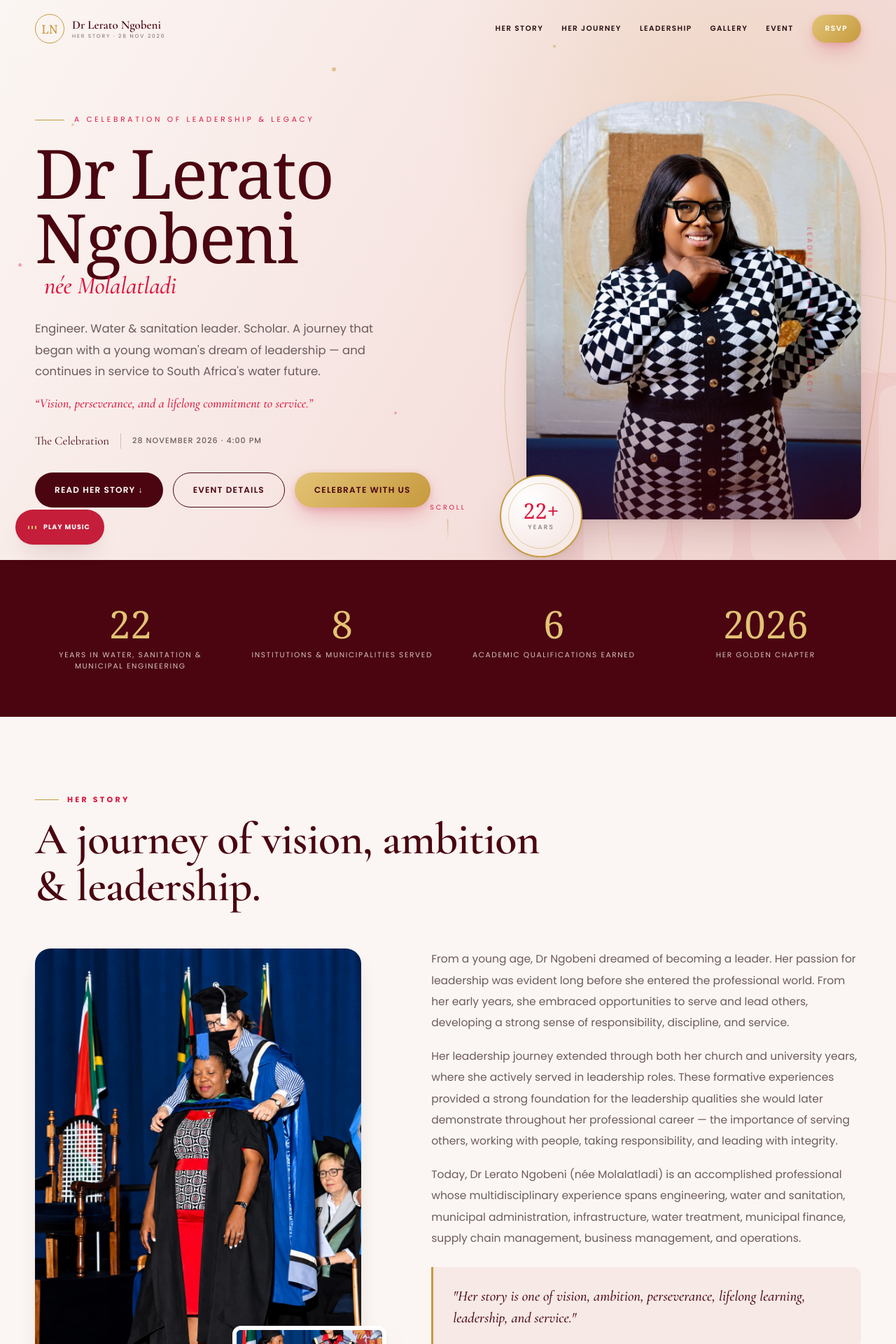
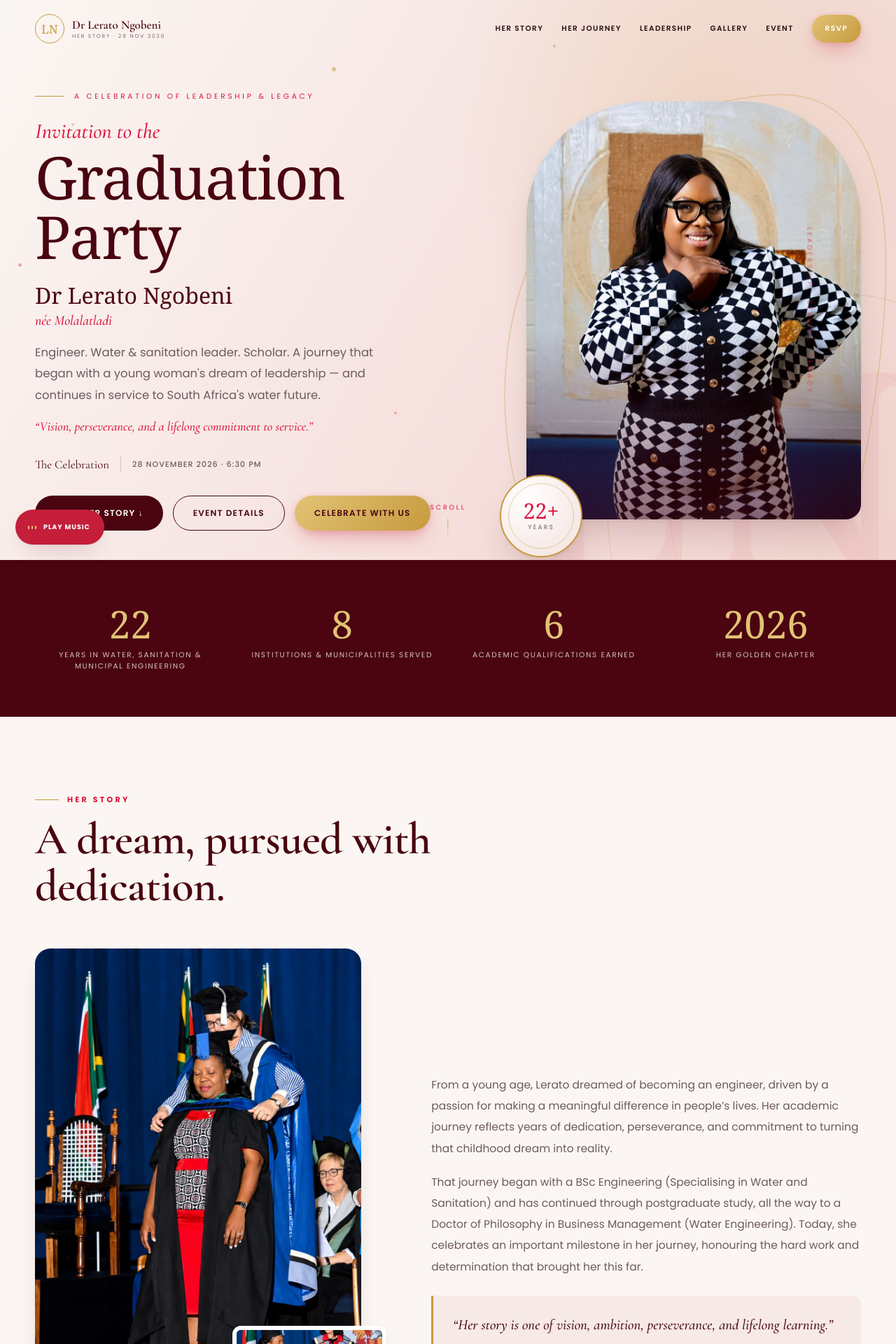
Before and after one commit to molefifransnonyane-dev/DrLeratoNgobeniRSVP, a PHP site: page / in a window 1280 px wide. Shown: the top 1920 px of the page at 70% size. Run offline with PHP 8.4, Linux system fonts and the light colour scheme; some web fonts are replaced.

Commit message:
Graduation Party invitation heading, academic-only story, 6:30 PM start
- Hero heading now reads "Invitation to the Graduation Party"
- Story section rewritten to focus on her academic journey; adds
  Academic Qualifications list and a separate WISA/ECSA statement
- Event time changed to 6:30 PM everywhere (incl. countdown target)
- Add drleratongobenirsvp.lailai.co.za to LIVE_HOSTS so RSVPs submit
  on the live site instead of showing preview mode

Co-Authored-By: Claude Sonnet 5.5 <noreply@anthropic.com>

```diff
--- a/assets/story.css
+++ b/assets/story.css
@@ -174,9 +174,11 @@ a:focus-visible,button:focus-visible,input:focus-visible,select:focus-visible,te
 
 .hero-eyebrow{display:flex;align-items:center;gap:14px;font-size:10.5px;letter-spacing:.36em;text-transform:uppercase;color:var(--wine)}
 .hero-eyebrow span{width:42px;height:1px;background:var(--gold)}
-.hero h1{margin-top:22px;font-family:var(--display);font-weight:400;font-size:clamp(3.1rem,7.6vw,6.4rem);line-height:.94;letter-spacing:-.02em;color:var(--burgundy-deep)}
-.hero h1 em{display:block;margin-left:2%;font-family:var(--serif);font-style:italic;font-size:.36em;line-height:1.4;letter-spacing:-.01em;color:var(--wine)}
-.hero-lede{max-width:520px;margin-top:22px;font-size:16.5px;line-height:1.85;color:var(--ink-soft)}
+.hero h1{margin-top:22px;font-family:var(--display);font-weight:400;font-size:clamp(3rem,6.6vw,5.6rem);line-height:1;letter-spacing:-.02em;color:var(--burgundy-deep)}
+.hero h1 .h1-pre{display:block;margin-bottom:.12em;font-family:var(--serif);font-style:italic;font-size:.36em;line-height:1.3;letter-spacing:0;color:var(--wine)}
+.hero-name{margin-top:22px;font-family:var(--display);font-size:clamp(1.45rem,2.6vw,2rem);line-height:1.25;color:var(--burgundy-deep)}
+.hero-name em{display:block;margin-top:4px;font-family:var(--serif);font-style:italic;font-size:.62em;color:var(--wine)}
+.hero-lede{max-width:520px;margin-top:18px;font-size:16.5px;line-height:1.85;color:var(--ink-soft)}
 .hero-quote{max-width:460px;margin-top:16px;font-family:var(--serif);font-style:italic;font-size:1.15rem;line-height:1.5;color:var(--wine)}
 .hero-divider-meta{display:flex;align-items:center;gap:16px;margin-top:28px;font-size:12.5px}
 .hdm-label{font-family:var(--serif);font-size:1.05rem;color:var(--burgundy-deep)}
@@ -252,11 +254,26 @@ a:focus-visible,button:focus-visible,input:focus-visible,select:focus-visible,te
 }
 .bio-photo-inset img{width:100%;height:100%;display:block;object-fit:cover}
 @media (max-width:600px){.bio-photo-group{padding-bottom:36px;padding-right:26px}.bio-photo-inset{width:44%}}
+@media (min-width:901px){.bio-text{align-self:center}}
 .bio-text p{color:var(--ink-soft);font-size:15.5px;line-height:1.95;margin-bottom:18px}
 .bio-quote{
   margin-top:26px;padding:26px 28px;border-left:3px solid var(--gold);background:var(--cream);border-radius:0 var(--radius-sm) var(--radius-sm) 0;
   font-family:var(--serif);font-style:italic;font-size:1.3rem;color:var(--burgundy-deep);line-height:1.5;
 }
+
+/* ---------- academic qualifications & affiliations ---------- */
+.quals{margin-top:72px}
+.quals-title{text-align:center;font-family:var(--serif);font-weight:500;font-size:clamp(1.5rem,3vw,2rem);color:var(--burgundy-deep);margin-bottom:30px}
+.qual-list{list-style:none;counter-reset:qual;display:grid;grid-template-columns:repeat(2,1fr);gap:16px;padding:0;margin:0}
+@media (max-width:700px){.qual-list{grid-template-columns:1fr}}
+.qual{counter-increment:qual;display:flex;gap:18px;align-items:flex-start;padding:22px 24px;background:var(--cream);border:1px solid rgba(198,154,62,.28);border-radius:var(--radius-sm)}
+.qual::before{content:counter(qual,decimal-leading-zero);flex:none;min-width:2ch;font-family:var(--display);font-size:1.6rem;line-height:1.1;color:var(--gold)}
+.qual h4{font-family:var(--serif);font-weight:600;font-size:1.15rem;line-height:1.35;color:var(--burgundy-deep);margin:0 0 4px}
+.qual p{margin:0;font-size:14px;line-height:1.7;color:var(--ink-soft)}
+.affiliation{margin:36px auto 0;max-width:820px;padding:30px 34px;text-align:center;background:var(--white);border:1px solid rgba(198,154,62,.45);border-radius:var(--radius-sm);box-shadow:var(--shadow-soft)}
+.aff-label{font-size:10.5px;letter-spacing:.36em;text-transform:uppercase;color:var(--wine)}
+.affiliation p{margin:14px auto 0;font-family:var(--serif);font-size:clamp(1.05rem,2.2vw,1.25rem);line-height:1.75;color:var(--burgundy-deep)}
+@media (max-width:600px){.qual{padding:18px 18px}.affiliation{padding:24px 20px}}
 
 /* ---------- timeline ---------- */
 .timeline{position:relative;margin-top:64px}
--- a/assets/story.js
+++ b/assets/story.js
@@ -313,7 +313,7 @@ document.addEventListener('DOMContentLoaded', () => {
       return valid;
     };
 
-    var LIVE_HOSTS = ['manager.lailai.co.za'];
+    var LIVE_HOSTS = ['drleratongobenirsvp.lailai.co.za', 'www.drleratongobenirsvp.lailai.co.za', 'manager.lailai.co.za'];
     var isLiveSite = LIVE_HOSTS.indexOf(window.location.hostname) !== -1;
 
     form.addEventListener('submit', async (e) => {
--- a/index.html
+++ b/index.html
@@ -3,15 +3,15 @@
 <head>
 <meta charset="UTF-8">
 <meta name="viewport" content="width=device-width, initial-scale=1.0">
-<title>Dr Lerato Ngobeni — Her Story, Her Journey, Her Celebration</title>
+<title>Invitation to the Graduation Party — Dr Lerato Ngobeni</title>
 <meta name="description" content="Celebrating Dr Lerato Ngobeni (née Molalatladi) — engineer, water and sanitation leader, and scholar. Join us on 28 November 2026, Courtyard Hotel Waterfall City. Kindly RSVP.">
-<meta property="og:title" content="Dr Lerato Ngobeni — Her Story, Her Journey, Her Celebration">
-<meta property="og:description" content="A journey of vision, leadership and service in water, sanitation and municipal engineering. 28 November 2026, 4:00 PM, Courtyard Hotel Waterfall City.">
+<meta property="og:title" content="Invitation to the Graduation Party — Dr Lerato Ngobeni">
+<meta property="og:description" content="A journey of vision, leadership and service in water, sanitation and municipal engineering. 28 November 2026, 6:30 PM, Courtyard Hotel Waterfall City.">
 <meta property="og:image" content="assets/lerato-hero.jpg">
 <meta property="og:type" content="website">
-<link rel="stylesheet" href="assets/story.css?v=9">
+<link rel="stylesheet" href="assets/story.css?v=11">
 </head>
-<body data-event-date="2026-11-28T16:00:00+02:00">
+<body data-event-date="2026-11-28T18:30:00+02:00">
 
 <div class="preloader">
   <div class="loader-content">
@@ -61,13 +61,14 @@
     <div class="container hero-grid">
       <div class="hero-copy">
         <div class="hero-eyebrow reveal visible"><span></span>A Celebration of Leadership &amp; Legacy</div>
-        <h1 class="reveal visible">Dr Lerato<br>Ngobeni <em>née Molalatladi</em></h1>
+        <h1 class="reveal visible"><span class="h1-pre">Invitation to the</span> Graduation Party</h1>
+        <p class="hero-name reveal visible">Dr Lerato Ngobeni <em>née Molalatladi</em></p>
         <p class="hero-lede reveal visible">Engineer. Water &amp; sanitation leader. Scholar. A journey that began with a young woman's dream of leadership &mdash; and continues in service to South Africa's water future.</p>
         <p class="hero-quote reveal visible">&ldquo;Vision, perseverance, and a lifelong commitment to service.&rdquo;</p>
         <div class="hero-divider-meta reveal visible">
           <span class="hdm-label">The Celebration</span>
           <span class="hdm-sep" aria-hidden="true"></span>
-          <span class="hdm-date">28 November 2026 &middot; 4:00 PM</span>
+          <span class="hdm-date">28 November 2026 &middot; 6:30 PM</span>
         </div>
         <div class="hero-cta reveal visible">
           <a class="btn btn-dark" href="#story">Read Her Story ↓</a>
@@ -103,19 +104,35 @@
   <section class="section" id="story">
     <div class="container">
       <div class="section-label">Her Story</div>
-      <h2 class="section-title">A journey of vision, ambition &amp; leadership.</h2>
+      <h2 class="section-title">A dream, pursued with dedication.</h2>
       <div class="bio">
         <div class="bio-photo-group reveal-left">
           <div class="bio-photo"><img src="assets/lerato-hooding.jpg" alt="Dr Lerato Ngobeni being hooded" loading="lazy" decoding="async"></div>
           <div class="bio-photo-inset"><img src="assets/lerato-podium.jpg" alt="Dr Lerato Ngobeni at the podium" loading="lazy" decoding="async"></div>
         </div>
         <div class="bio-text reveal">
-          <p>From a young age, Dr Ngobeni dreamed of becoming a leader. Her passion for leadership was evident long before she entered the professional world. From her early years, she embraced opportunities to serve and lead others, developing a strong sense of responsibility, discipline, and service.</p>
-          <p>Her leadership journey extended through both her church and university years, where she actively served in leadership roles. These formative experiences provided a strong foundation for the leadership qualities she would later demonstrate throughout her professional career &mdash; the importance of serving others, working with people, taking responsibility, and leading with integrity.</p>
-          <p>Today, Dr Lerato Ngobeni (n&eacute;e Molalatladi) is an accomplished professional whose multidisciplinary experience spans engineering, water and sanitation, municipal administration, infrastructure, water treatment, municipal finance, supply chain management, business management, and operations.</p>
-          <div class="bio-quote">"Her story is one of vision, ambition, perseverance, lifelong learning, leadership, and service."</div>
+          <p>From a young age, Lerato dreamed of becoming an engineer, driven by a passion for making a meaningful difference in people&rsquo;s lives. Her academic journey reflects years of dedication, perseverance, and commitment to turning that childhood dream into reality.</p>
+          <p>That journey began with a BSc Engineering (Specialising in Water and Sanitation) and has continued through postgraduate study, all the way to a Doctor of Philosophy in Business Management (Water Engineering). Today, she celebrates an important milestone in her journey, honouring the hard work and determination that brought her this far.</p>
+          <div class="bio-quote">&ldquo;Her story is one of vision, ambition, perseverance, and lifelong learning.&rdquo;</div>
         </div>
       </div>
+
+      <div class="quals reveal">
+        <h3 class="quals-title">Academic Qualifications</h3>
+        <ol class="qual-list">
+          <li class="qual"><div><h4>BSc Engineering (Specialising in Water and Sanitation)</h4><p>University of Limpopo</p></div></li>
+          <li class="qual"><div><h4>BSc Honours in Water Utilisation</h4><p>University of Pretoria</p></div></li>
+          <li class="qual"><div><h4>Master&rsquo;s in Public Administration and Public Infrastructure</h4><p>Awarded a bursary by the Development Bank of Southern Africa (DBSA) and the Pan-African Parliament</p></div></li>
+          <li class="qual"><div><h4>Municipal Finance and Supply Chain Management</h4><p>University of the Witwatersrand (Wits)</p></div></li>
+          <li class="qual"><div><h4>Certificate in Management for the Engineering Industry</h4><p>Intec College</p></div></li>
+          <li class="qual"><div><h4>Doctor of Philosophy in Business Management (Water Engineering)</h4><p>Researching how to enhance water supply and address the challenges facing the water sector</p></div></li>
+        </ol>
+      </div>
+
+      <aside class="affiliation reveal" aria-label="Professional affiliations">
+        <div class="aff-label">Professional Affiliations</div>
+        <p>She is also a professional member of the Water Institute of Southern Africa (WISA) and the Engineering Council of South Africa (ECSA), playing a critical role in strengthening and uniting the water sector.</p>
+      </aside>
     </div>
   </section>
 
@@ -257,7 +274,7 @@
         </div>
         <div class="event-detail">
           <svg width="26" height="26" viewBox="0 0 24 24" fill="none" stroke="currentColor" stroke-width="1.5" aria-hidden="true"><circle cx="12" cy="12" r="9"/><path d="M12 7v5l3.5 2"/></svg>
-          <div><div class="label">Time</div><div class="value">4:00 PM</div></div>
+          <div><div class="label">Time</div><div class="value">6:30 PM</div></div>
         </div>
         <div class="event-detail">
           <svg width="26" height="26" viewBox="0 0 24 24" fill="none" stroke="currentColor" stroke-width="1.5" aria-hidden="true"><path d="M12 21s7-6.1 7-11.5A7 7 0 0 0 5 9.5C5 14.9 12 21 12 21z"/><circle cx="12" cy="9.5" r="2.3"/></svg>
@@ -416,6 +433,6 @@
   <span class="music-toggle-label">Play Music</span>
 </button>
 
-<script src="assets/story.js?v=9"></script>
+<script src="assets/story.js?v=11"></script>
 </body>
 </html>
```
Also changed, not shown: graduation.html (+4 -4 lines).
